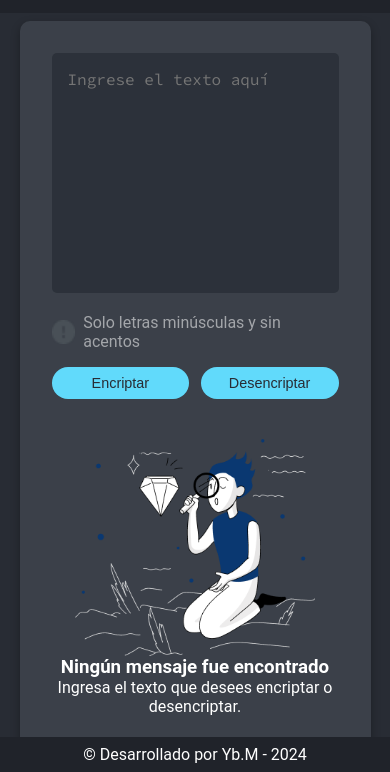
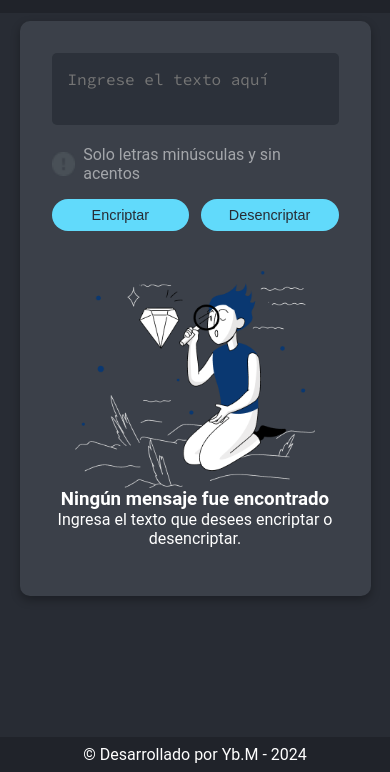
Before and after one commit to Yber-M/encriptador_texto, a plain HTML site: page index.html in a window 390 px wide. Shown: the part 72-844 px from the top of the page. Drawn offline with Linux system fonts and the light colour scheme.

Commit message:
ADD: se agrego responsividad para celulares

```diff
--- a/css/style.css
+++ b/css/style.css
@@ -288,9 +288,12 @@ footer {
         font-size: 0.9rem; /* Ajusta el tamaño del texto en los botones */
         padding: 0.5rem;
     }
-
+    .encriptador__input__caja textarea {
+        height: 70%;
+    }
     .encriptador__output__caja textarea {
         width: 100%;
+        height: 60%;
         margin-top: -42px;
     }
 
```
